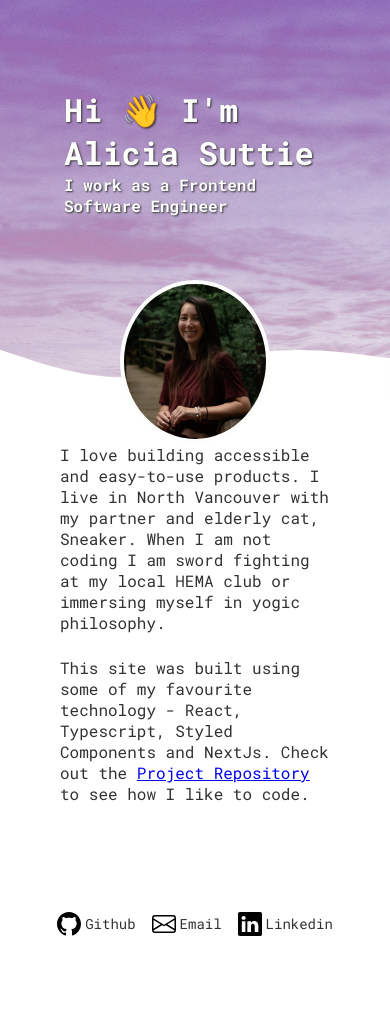
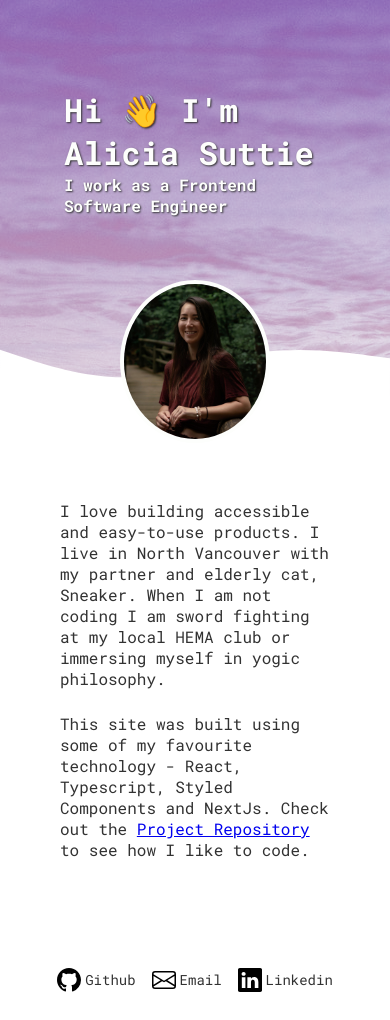
Before and after one commit to ali-of-cia/aliofcia, a Next.js app: page / in a window 390 px wide. Before the commit the page ends 940 px from the top, so only its background shows below. Built offline with nearby package versions, Linux system fonts and the light colour scheme.

Commit message:
improve padding for mobile

```diff
--- a/components/molecules/Banner/Banner.tsx
+++ b/components/molecules/Banner/Banner.tsx
@@ -20,6 +20,10 @@ const StyledBanner = styled.div`
     url(${Spark.src});
   background-blend-mode: screen;
   color: ${(props) => props.theme.colors.white};
+  margin-bottom: 40px;
+  @media (max-width: 420px) {
+    margin-bottom: 100px;
+  }
 `;
 
 const StyledTextWrapper = styled.div`
--- a/components/molecules/Footer/Footer.tsx
+++ b/components/molecules/Footer/Footer.tsx
@@ -12,6 +12,7 @@ const StyledIconsWrapper = styled.div`
   flex-direction: row;
   width: 100%;
   justify-content: center;
+  padding-bottom: 24px;
 `;
 
 const StyledLinkWrapper = styled.div`
--- a/pages/index.tsx
+++ b/pages/index.tsx
@@ -10,7 +10,7 @@ const StyledMain = styled.main`
 `;
 
 const StyledIntroWrapper = styled.div`
-  padding: 44px 60px 80px;
+  padding: 0px 60px 80px;
 
   & p {
     padding: 0px 0px 24px;
```
